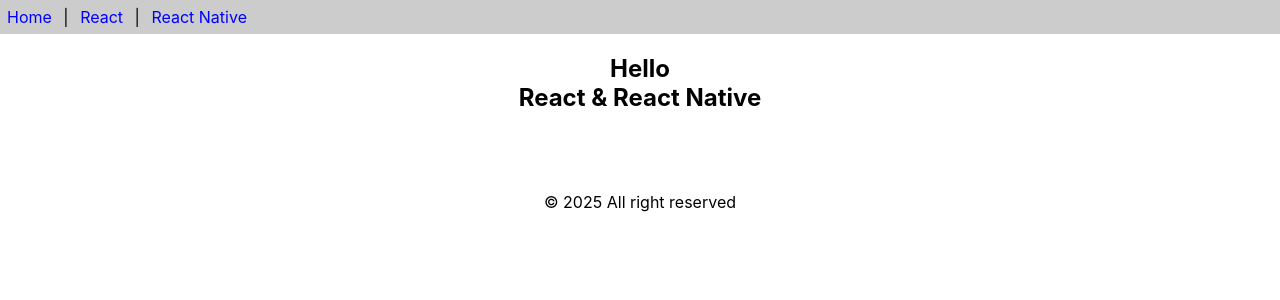
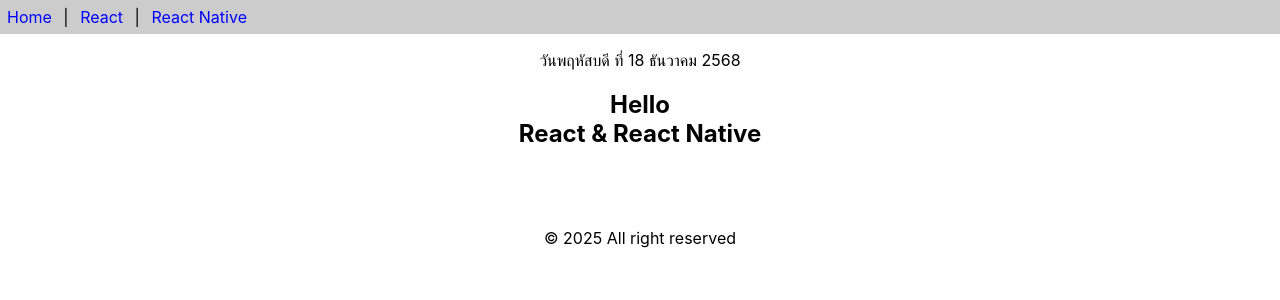
Before and after one commit to LightVolt/app1, a React (Create React App) app: page / in a window 1280 px wide. Shown: the top 300 px of the page. Built offline with nearby package versions, Linux system fonts and the light colour scheme.

Commit message:
add Class-components

```diff
--- a/src/App.js
+++ b/src/App.js
@@ -1,10 +1,12 @@
 import logo from './logo.svg';
 import { Content, Footer, Header } from './func-components.js';
+import Calendar from './class-components';
 
 function App() {
   return (
     <>
       <Header/>
+      <p><center><Calendar/></center></p>
       <Content/>
       <Footer/>
     </>
--- /dev/null
+++ b/src/class-components.js
@@ -0,0 +1,19 @@
+import React, {Component} from "react";
+
+export default class Calendar extends Component {
+    getDate(){
+        const dayNames = ['อาทิตย์','จันทร์','อังคาร','พุธ','พฤหัสบดี','ศุกร์','เสาร์']
+        const monthNames = ['มกราคม','กุมภาพันธ์','มีนาคม','เมษายน',
+                            'พฤษภาคม','มิถุนายน','กรกฎาคม','สิงหาคม',
+                            'กันยายน','ตุลาคม','พฤศจิกายน','ธันวาคม']
+        const date = new Date()
+        const weekDay = dayNames[date.getDay()]
+        const day = date.getDate()
+        const month = monthNames[date.getMonth()]
+        const year = date.getFullYear() + 543
+        return `วัน${weekDay} ที่ ${day} ${month} ${year}`
+    }
+    render(){
+        return <div>{this.getDate()} </div>
+    }
+}
```
